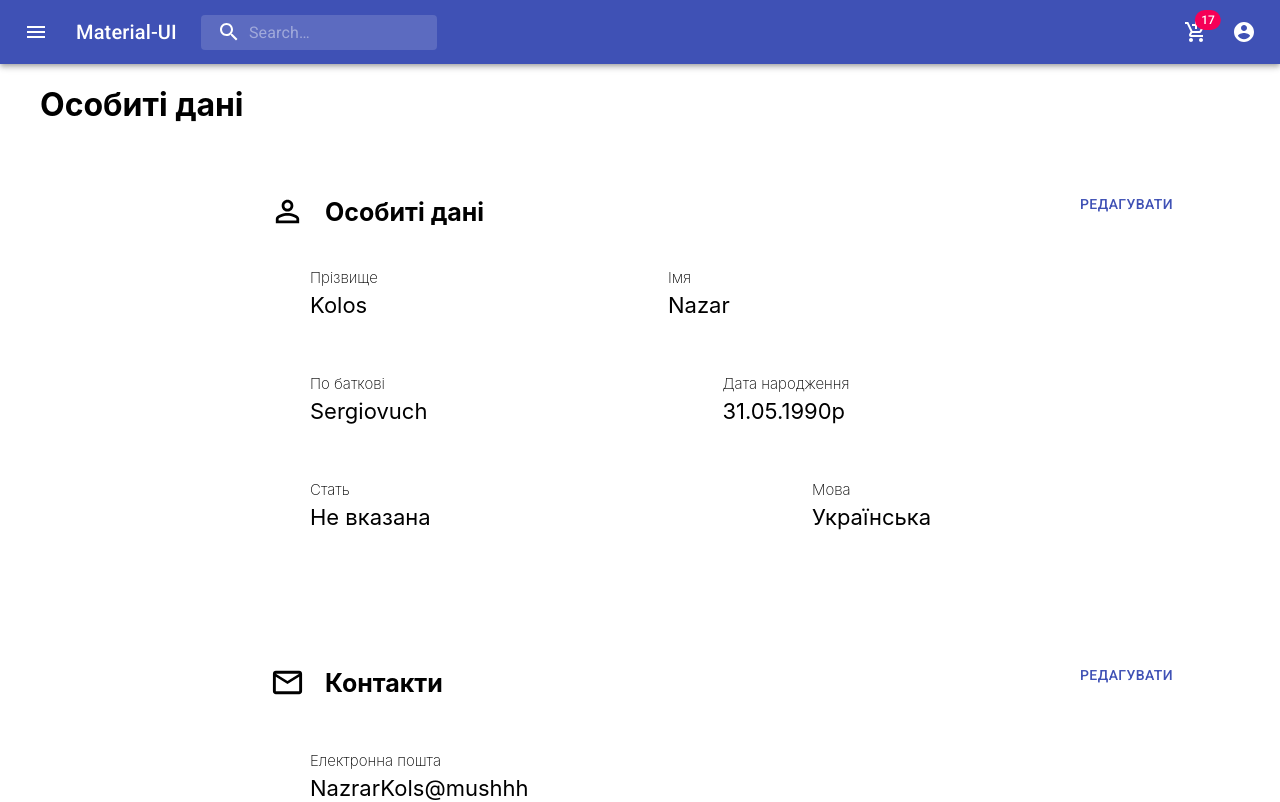
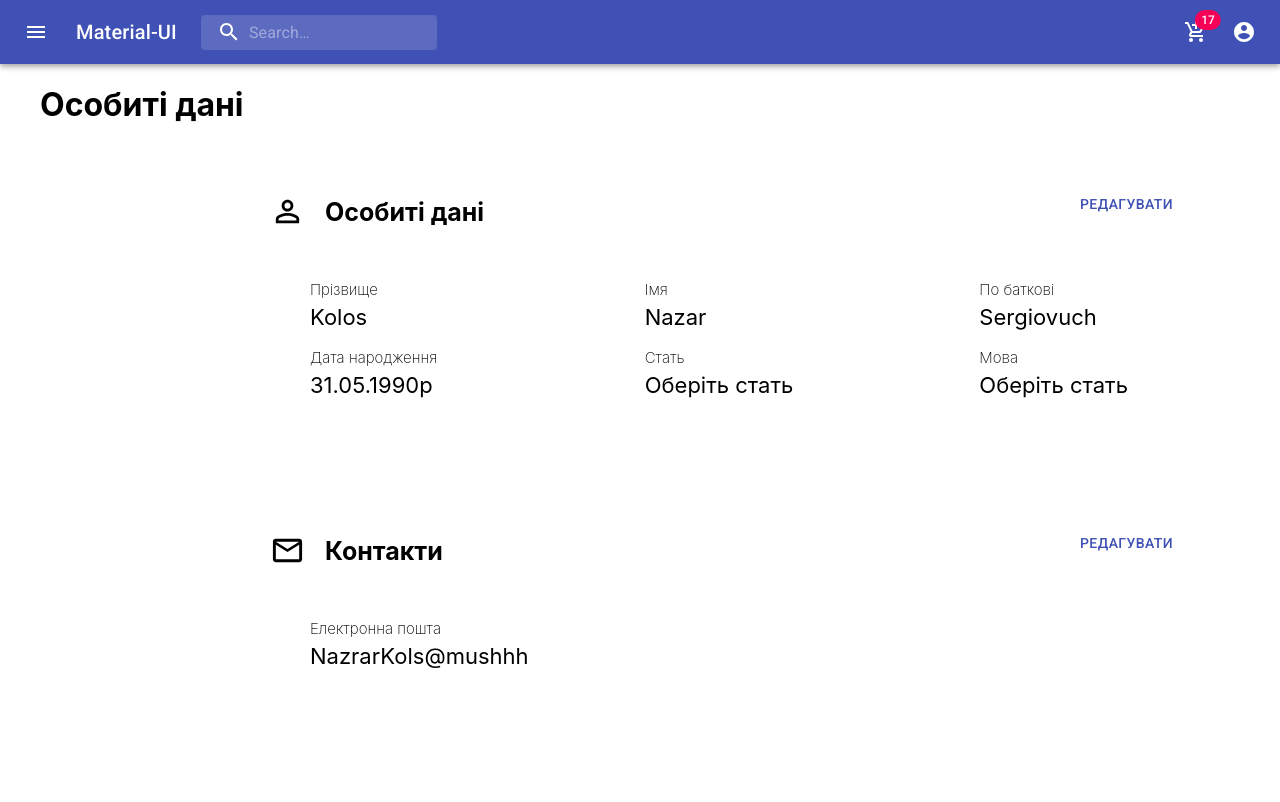
Before and after one commit to Nazar-svg/shop, a React (Create React App) app: page /profile in a window 1280 px wide. Shown: the top 802 px of the page. Built offline with nearby package versions, Linux system fonts and the light colour scheme.

Commit message:
working width select

```diff
--- a/src/components/Profile/Personal/Personal.js
+++ b/src/components/Profile/Personal/Personal.js
@@ -79,7 +79,14 @@ export default function Personal(props) {
     lastName: props.profile.lastName,
     pb: props.profile.pb,
     dateBorn: props.profile.dateBorn,
+    selectSex: '',
+    selectLeng: props.item,
   });
+  const changeSelSex = (e) => {
+    setPersonal({ ...personal, selectSex: e.target.value });
+    console.log('sel', personal);
+  };
+
   const changePersonal = () => {
     props.onChangePersonal(personal);
     props.showPersonal(true);
@@ -137,12 +144,23 @@ export default function Personal(props) {
                 />
               </li>
               <li className={classes.li}>
-                <Select label="стать" option1="чоловіча" option2="жіноча" />
+                <select onChange={changeSelSex}>
+                  <option value="Виберіть стать">Виберіть стать</option>
+                  <option value="Чоловік">Чоловік</option>
+                  <option value="Жінка">Жінка</option>
+                </select>
+                {/* <Select
+                  label="стать"
+                  value="Вкажіть стать"
+                  option1="чоловіча"
+                  option2="жіноча"
+                /> */}
               </li>
               <li className={classes.li}>
                 <Select
                   label="Мова спілкування"
-                  value="Оберіть мову"
+                  value={props.item}
+                  option0="Оберіть мову"
                   option1="Укр"
                   option2="Анг"
                 />
--- a/src/components/Profile/Profile.js
+++ b/src/components/Profile/Profile.js
@@ -81,6 +81,7 @@ export default function AutoGrid(props) {
     lastName: 'Kolos',
     pb: 'Sergiovuch',
     dateBorn: '31.05.1990p',
+    select: 'Оберіть стать',
   });
   const [show, setShow] = React.useState({
     showContacts: true,
@@ -89,14 +90,16 @@ export default function AutoGrid(props) {
   });
 
   const onChangePersonal = (item) => {
-    console.log('faill', profile);
+    console.log('A', profile);
     setProfile({
       ...profile,
       name: item.name,
       lastName: item.lastName,
       pb: item.pb,
       dateBorn: item.dateBorn,
+      select: item.selectSex,
     });
+    console.log('B', profile);
   };
   const onChangeProfile = (value) => {
     setEmail({
@@ -146,27 +149,7 @@ export default function AutoGrid(props) {
                   </div>
                 </Grid>
               </Grid>
-              <div>
-                <ul className={classes.ul}>
-                  <li className={classes.li}>
-                    <span className={classes.span}>Прізвище</span>
-                    <p className={classes.p}>{profile.lastName}</p>
-                  </li>
-                  <li className={classes.li}>
-                    <span className={classes.span}>Імя</span>
-                    <p className={classes.p}>{profile.name}</p>
-                  </li>
-                  <li className={classes.li}>
-                    <span className={classes.span}>По баткові</span>
-                    <p className={classes.p}>{profile.pb}</p>
-                  </li>
-                  <li className={classes.li}>
-                    <span className={classes.span}>Дата народження</span>
-                    <p className={classes.p}>{profile.dateBorn}</p>
-                  </li>
-                </ul>
-              </div>
-              {/* <Grid container spacing={3}>
+              <Grid container spacing={3}>
                 <Grid item xs>
                   <span className={classes.span}>Прізвище</span>
                   <p className={classes.p}>{profile.lastName}</p>
@@ -179,15 +162,19 @@ export default function AutoGrid(props) {
                   <span className={classes.span}>По баткові</span>
                   <p className={classes.p}>{profile.pb}</p>
                 </Grid>
-              </Grid> */}
+              </Grid>
               <Grid container spacing={3}>
                 <Grid item xs>
+                  <span className={classes.span}>Дата народження</span>
+                  <p className={classes.p}>{profile.dateBorn}</p>
+                </Grid>
+                <Grid item xs>
                   <span className={classes.span}>Стать</span>
-                  <p className={classes.p}>Не вказана</p>
+                  <p className={classes.p}>{profile.select}</p>
                 </Grid>
                 <Grid item xs>
                   <span className={classes.span}>Мова</span>
-                  <p className={classes.p}>Українська</p>
+                  <p className={classes.p}>{profile.select}</p>
                 </Grid>
               </Grid>
             </>
--- a/src/components/UI/Select/Select.js
+++ b/src/components/UI/Select/Select.js
@@ -49,9 +49,9 @@ const useStyles = makeStyles((theme) => ({
 
 export default function CustomizedSelects(props) {
   const classes = useStyles();
-  const [age, setAge] = React.useState('');
+  const [item, setItem] = React.useState('');
   const handleChange = (event) => {
-    setAge(event.target.value);
+    setItem(event.target.value);
   };
   return (
     <div>
@@ -61,12 +61,13 @@ export default function CustomizedSelects(props) {
         </InputLabel>
         <NativeSelect
           id="demo-customized-select-native"
-          value={age}
+          value={item}
           onChange={handleChange}
           input={<BootstrapInput />}
         >
-          <option value={10}>{props.option1}</option>
-          <option value={20}>{props.option2}</option>
+          <option value={props.option0}>{props.option0}</option>
+          <option value={props.option1}>{props.option1}</option>
+          <option value={props.option2}>{props.option2}</option>
         </NativeSelect>
       </FormControl>
     </div>
```
Also changed, not shown: 1 other file (tests, documents, lock files or other folders).
